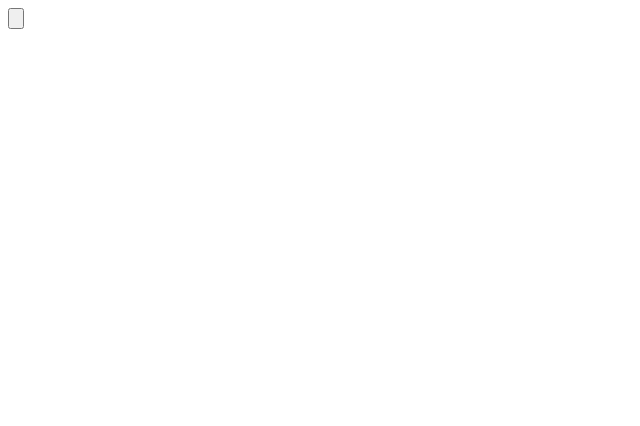
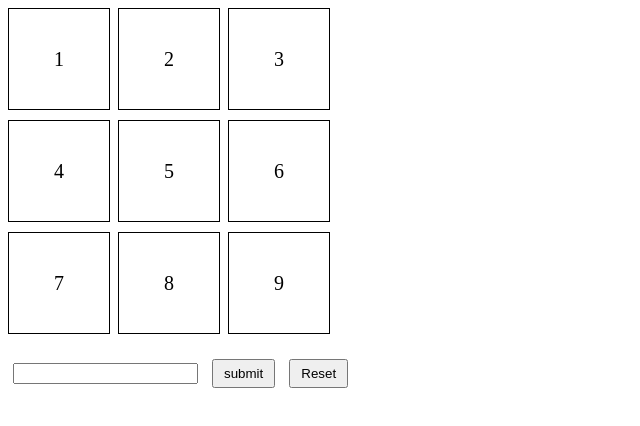
Before and after one commit to acciojob/Replit-Asian-Paints-sudhipkumar, a website: page main.html in a window 1280 px wide. Shown: the whole page, without its empty margins (0-640 px from the left). Drawn offline with Linux system fonts and the light colour scheme.

Commit message:
created a submission

```diff
--- a/main.html
+++ b/main.html
@@ -8,7 +8,21 @@
 
 <body>
 	<!-- the entire body must be written by student -->
-	<input type="button" id="block-id" id="colour_id">
+	<div id='grid-container'>
+	<div class="grid-item" id='1' cl>1</div>
+	<div class="grid-item" id='2'>2</div>
+	<div class="grid-item" id='3'>3</div>
+		<div class="grid-item" id='4'>4</div>
+		<div class="grid-item" id='5'>5</div>
+		<div class="grid-item" id='6'>6</div>
+		<div class="grid-item" id='7'>7</div>
+		<div class="grid-item" id='8'>8</div>
+		<div class="grid-item" id='9'>9</div>
+	</div>
+
+	<input type="text" id="block-id" id="color_id"/>
+	<button type="submit" id='change_button'>submit</button>
+	<button type="reset" id="Reset">Reset</button>
     <script type="text/javascript" src="./script.js">
 </script>
 
--- a/styles.css
+++ b/styles.css
@@ -1 +1,28 @@
 /*  your css code here. If applicable */
+ #grid-container {
+      display: grid;
+      grid-template-columns: repeat(3, 100px);
+      grid-gap: 10px;
+      margin-bottom: 20px;
+    }
+
+    .grid-item {
+      width: 100px;
+      height: 100px;
+      border: 1px solid black;
+      display: flex;
+      align-items: center;
+      justify-content: center;
+      font-size: 20px;
+      background-color: transparent;
+      transition: background-color 0.3s;
+    }
+
+    input {
+      margin: 5px;
+    }
+
+    button {
+      margin: 5px;
+      padding: 5px 10px;
+    }
```
